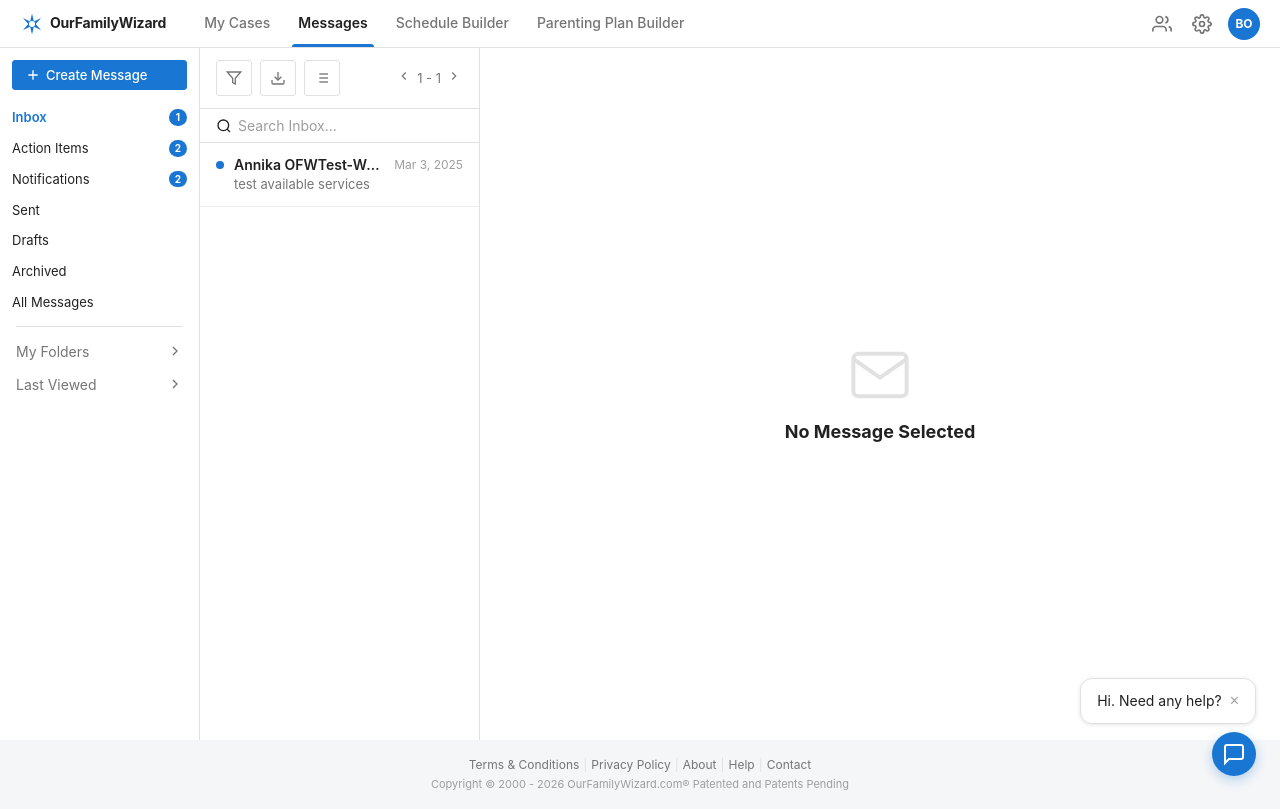
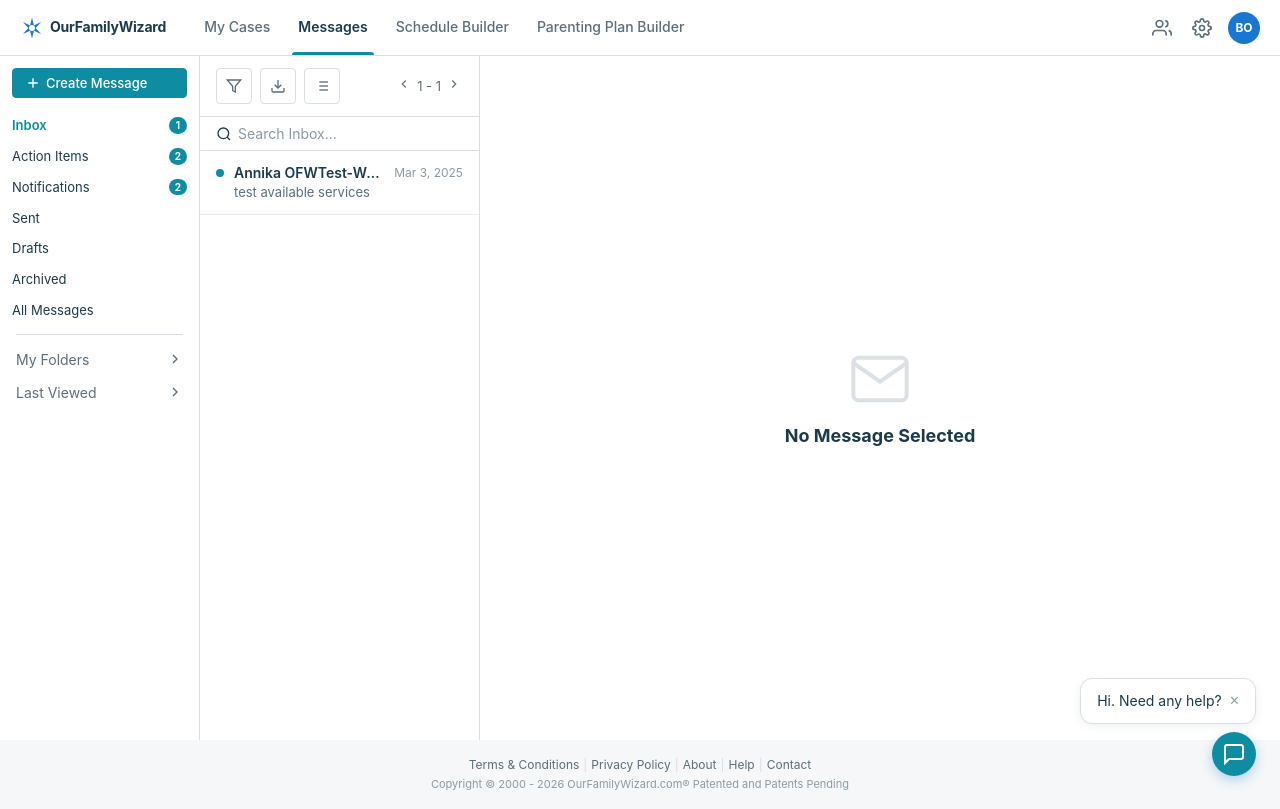
Before and after one commit to aschneider-bit/pro-test-march-2026, a FastAPI app: page /messages in a window 1280 px wide. Run offline with FastAPI, Linux system fonts and the light colour scheme.

Commit message:
auto: update style.css

```diff
--- a/static/style.css
+++ b/static/style.css
@@ -1,34 +1,37 @@
 /* ============================================
    OFW Pro — Practitioner Portal Design System
-   Primary Blue: #1976D2
-   Background: #F5F6F8
+   Primary Teal: #0E8DA2
+   Navy: #1B3A4B
+   Background: #F5F7F8
    Cards: #FFFFFF
    Clean, professional, card-based
    ============================================ */
 
 :root {
-    --ofw-blue: #1976D2;
-    --ofw-blue-dark: #1565C0;
-    --ofw-blue-light: #E3F2FD;
-    --text-primary: #212121;
-    --text-secondary: #757575;
-    --text-muted: #9E9E9E;
-    --bg-page: #F5F6F8;
+    --ofw-blue: #0E8DA2;
+    --ofw-blue-dark: #0A7A8C;
+    --ofw-blue-light: #E0F4F7;
+    --navy: #1B3A4B;
+    --navy-light: #2C5364;
+    --text-primary: #1B3A4B;
+    --text-secondary: #5A6F7D;
+    --text-muted: #8A9BA7;
+    --bg-page: #F5F7F8;
     --bg-card: #FFFFFF;
-    --border: #E0E0E0;
-    --border-light: #EEEEEE;
+    --border: #D8DEE3;
+    --border-light: #E8ECEF;
     --green: #4CAF50;
     --red: #E53935;
     --orange: #FF9800;
     --purple: #7B1FA2;
-    --radius: 4px;
-    --radius-sm: 3px;
+    --radius: 6px;
+    --radius-sm: 4px;
     --shadow-card: none;
-    --shadow-hover: 0 1px 4px rgba(0,0,0,0.1);
-    --nav-height: 48px;
+    --shadow-hover: 0 2px 8px rgba(27,58,75,0.08);
+    --nav-height: 56px;
     --sidebar-width: 200px;
     --max-content: 1040px;
-    --font: -apple-system, BlinkMacSystemFont, "Segoe UI", Roboto, "Helvetica Neue", Arial, sans-serif;
+    --font: 'Montserrat', -apple-system, BlinkMacSystemFont, "Segoe UI", Roboto, "Helvetica Neue", Arial, sans-serif;
 }
 
 *, *::before, *::after {
```
